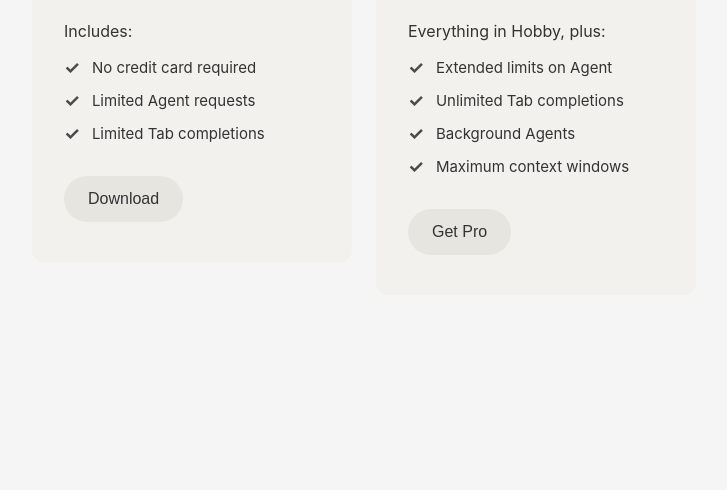
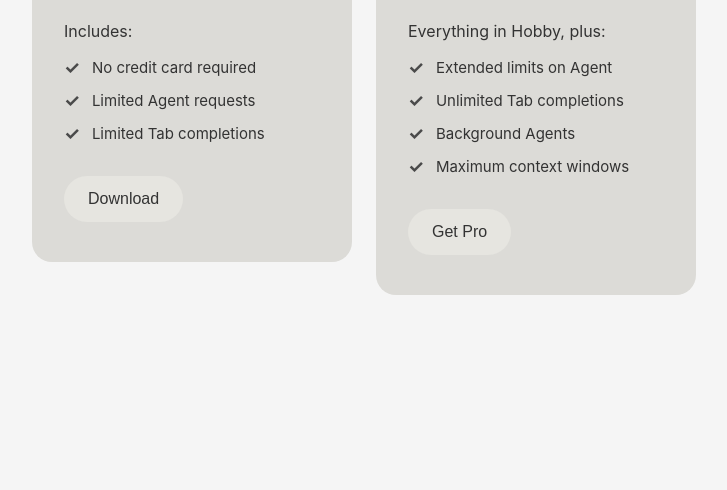
Before and after one commit to martinprodanov/ClassTest, a plain HTML site: page index.html in a window 1280 px wide. Shown: the part 310-800 px from the top of the page, without its empty margins (276-1003 px from the left). Drawn offline with Linux system fonts and the light colour scheme.

Commit message:
Changed card radius and background color
Adjusted background color to more dark and added a bigger card radius

```diff
--- a/styles.css
+++ b/styles.css
@@ -24,8 +24,8 @@ body {
 }
 
 .card {
-    background-color: #f2f1ed;
-    border-radius: 12px;
+    background-color: #dcdbd7;
+    border-radius: 20px;
     padding: 40px 32px;
     width: 320px;
     flex-shrink: 0;
```
